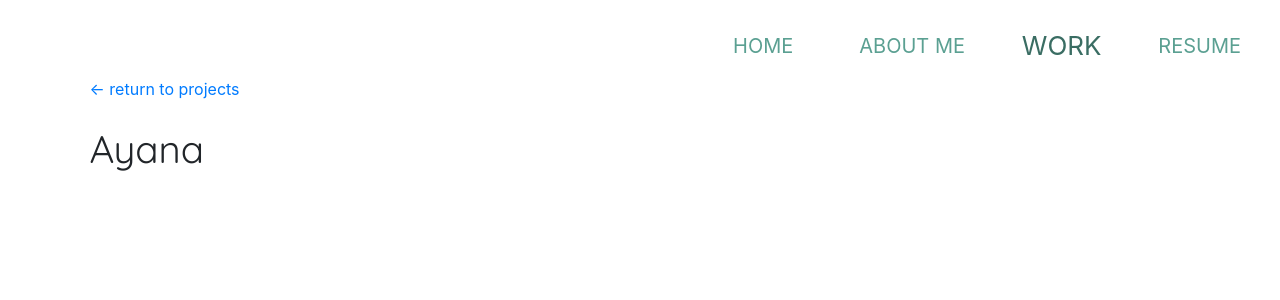
After one commit to anika-ahluwalia/portfolio2020, a PHP site: page /ayana-design.html in a window 1280 px wide. The commit adds this page. Shown: the top 300 px of the page. Run offline with PHP 8.4, Linux system fonts and the light colour scheme.

Commit message:
started projects'

```diff
--- /dev/null
+++ b/ayana-design.html
@@ -0,0 +1,33 @@
+<!doctype html>
+
+<html>
+  <head>
+    <title>Ayana Design</title>
+    <link rel="preconnect" href="https://fonts.gstatic.com">
+    <link href="https://fonts.googleapis.com/css2?family=Quicksand&display=swap" rel="stylesheet">
+    <link rel="stylesheet" href="index.css">
+    <link rel="stylesheet" href="bootstrap.css">
+    <meta content="width=device-width, initial-scale=1" name="viewport" />
+  </head>
+
+  <body>
+    <nav class="navbar navbar-expand-sm">
+      <div class="container-fluid">
+        <div class="collapse navbar-collapse">
+          <ul class="navbar-nav ml-auto">
+            <li class="nav-item"><a class="nav-link" href="home.html">HOME</a></li>
+            <li class="nav-item"><a class="nav-link" href="about.html">ABOUT ME</a></li>
+            <li class="nav-item"><a class="nav-link nav-selected" href="work.html">WORK</a></li>
+            <li class="nav-item"><a class="nav-link" href="https://drive.google.com/file/d/1SezkaPqcf6_0Q4kmRg1-26kCCvG-e58D/view?usp=sharing">RESUME</a></li>
+          </ul>
+        </div>
+      </div>
+    </nav>
+
+    <div class="home-wrapper">
+        <a  href="work.html"> ← return to projects</a>
+        <div class="medium-header text-align-center"> Ayana </div>
+
+    </div>
+  </body>
+</html>
--- a/index.css
+++ b/index.css
@@ -114,6 +114,7 @@
     font-weight: 350;
     font-size: 3vw;
     margin-bottom: 30px;
+    margin-top: 20px;
   }
 
   .small-header{
```
Also changed, not shown: other parts of index.css (+39 -1 lines), work.html (+29 -1 lines), assets/shell.png (added).
